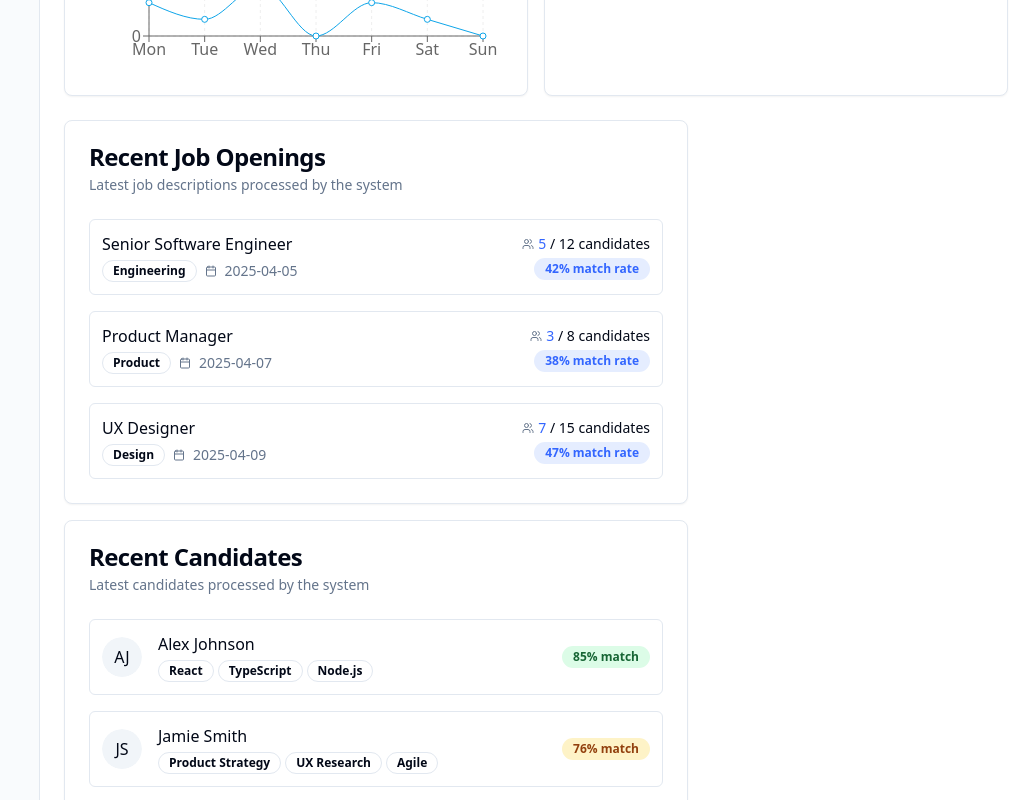
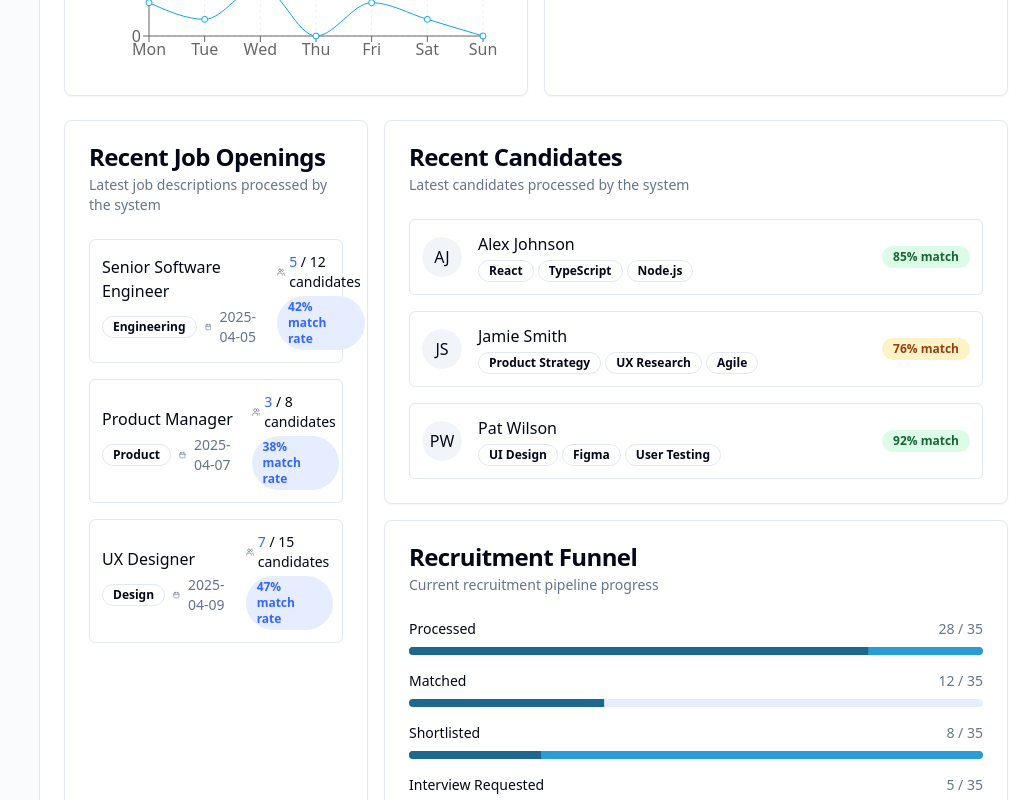
Before and after one commit to prathmbavge/HireMate, a React (Vite) app: page / in a window 1280 px wide. Shown: the part 660-1460 px from the top of the page, without its empty margins (248-1280 px from the left). Built offline with nearby package versions, Linux system fonts and the light colour scheme.

Commit message:
Fix: Dashboard StatCard className error
Fixes an error where the className prop was not being correctly passed to the StatCard component in the Dashboard page.

```diff
--- a/src/components/dashboard/RecentJobsList.tsx
+++ b/src/components/dashboard/RecentJobsList.tsx
@@ -1,4 +1,3 @@
-
 import {
   Card,
   CardContent,
@@ -8,8 +7,12 @@ import {
 } from "@/components/ui/card";
 import { Badge } from "@/components/ui/badge";
 import { CalendarIcon, UsersIcon } from "lucide-react";
+import { cn } from "@/lib/utils";
 
-// Mock data for recent jobs
+interface RecentJobsListProps {
+  className?: string;
+}
+
 const recentJobs = [
   {
     id: "job-1",
@@ -37,9 +40,9 @@ const recentJobs = [
   },
 ];
 
-const RecentJobsList = () => {
+const RecentJobsList = ({ className }: RecentJobsListProps) => {
   return (
-    <Card className="col-span-2">
+    <Card className={cn("col-span-2", className)}>
       <CardHeader>
         <CardTitle>Recent Job Openings</CardTitle>
         <CardDescription>
```
